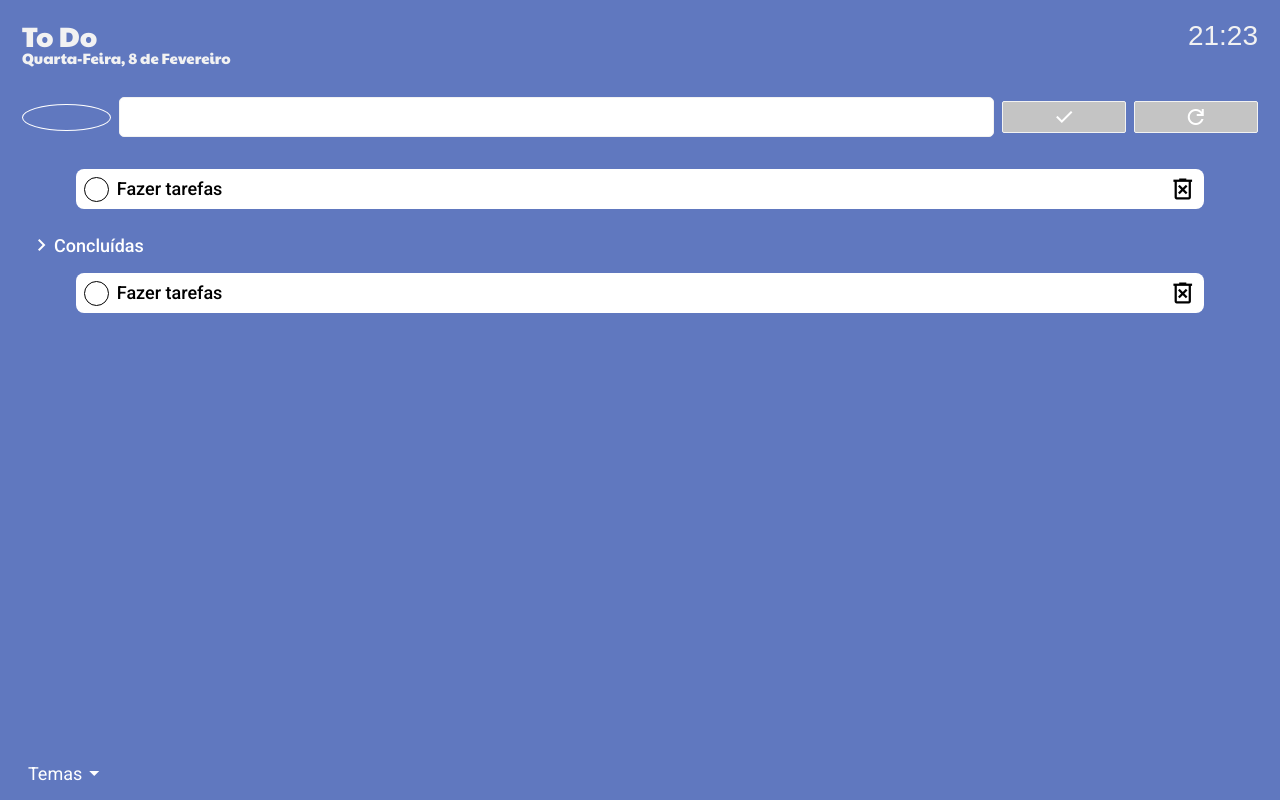
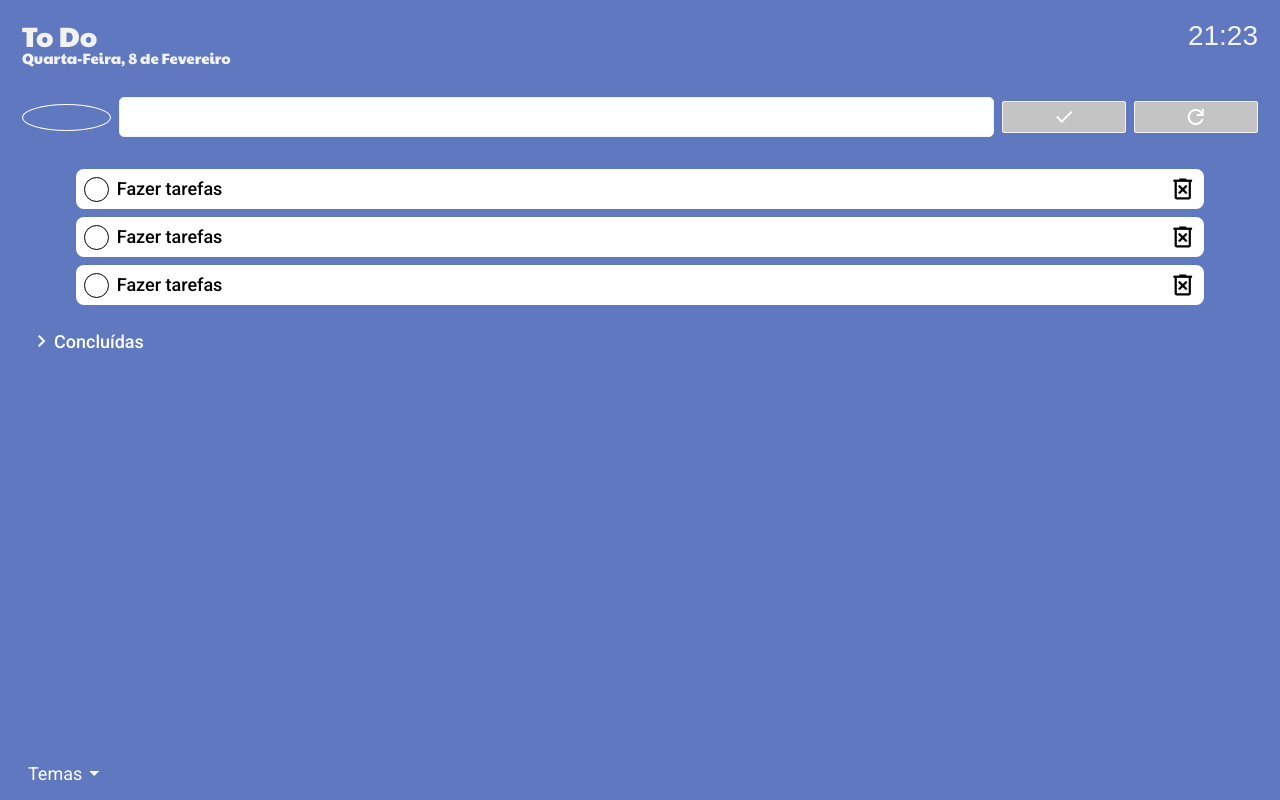
Before and after one commit to LipePLima/ToDo, an Angular app: page / in a window 1280 px wide. Built offline with nearby package versions, Linux system fonts and the light colour scheme; a web font is replaced by a local one.

Commit message:
feat: Exibir lista de tarefas concluídas ao clicar no botão Concluídas

```diff
--- a/src/app/components/list/list.component.css
+++ b/src/app/components/list/list.component.css
@@ -92,5 +92,19 @@
 }
 
 .arrow__completed {
+  transition: .2s;
   font-size: 24px;
 }
+
+.arrow__completed-active {
+  transition: .2s;
+  transform: rotate(90deg);
+}
+
+.list__completed {
+  display: none;
+}
+
+.list__completed-active {
+  display: flex;
+}
--- a/src/app/components/list/list.component.html
+++ b/src/app/components/list/list.component.html
@@ -1,8 +1,8 @@
 <section class="container__list">
   <ul class="list__task" id="list__task">
-    <li class="task">
+    <li class="task" id="0">
       <div class="info-task">
-        <button class="check-task" (click)="finishTask()">
+        <button class="check-task" (click)="finishTask(this)">
           <span class="material-symbols-outlined check">done</span>
         </button>
         <p class="text-task">Fazer tarefas</p>
@@ -11,26 +11,41 @@
         <span class="material-symbols-outlined remove">delete_forever</span>
       </button>
     </li>
+
+    <li class="task" id="1">
+      <div class="info-task">
+        <button class="check-task" (click)="finishTask(this)">
+          <span class="material-symbols-outlined check">done</span>
+        </button>
+        <p class="text-task">Fazer tarefas</p>
+      </div>
+      <button class="remove-task">
+        <span class="material-symbols-outlined remove">delete_forever</span>
+      </button>
+    </li>
+
+    <li class="task" id="2">
+      <div class="info-task">
+        <button class="check-task" (click)="finishTask(this)">
+          <span class="material-symbols-outlined check">done</span>
+        </button>
+        <p class="text-task">Fazer tarefas</p>
+      </div>
+      <button class="remove-task">
+        <span class="material-symbols-outlined remove">delete_forever</span>
+      </button>
+    </li>
+
   </ul>
 
-  <button class="btn__completed">
-    <span class="material-symbols-outlined arrow__completed">
+  <button class="btn__completed" (click)="viewCompleteds()">
+    <span class="material-symbols-outlined arrow__completed" id="arrow__completed">
       chevron_right
     </span>
     <p class="completed">Concluídas</p>
   </button>
 
-  <ul class="list__task list__completed">
-    <li class="task">
-      <div class="info-task">
-        <button class="check-task" (click)="finishTask()">
-          <span class="material-symbols-outlined check">done</span>
-        </button>
-        <p class="text-task" id="text-task">Fazer tarefas</p>
-      </div>
-      <button class="remove-task">
-        <span class="material-symbols-outlined remove">delete_forever</span>
-      </button>
-    </li>
+  <ul class="list__task list__completed" id="list__completed">
+
   </ul>
 </section>
--- a/src/app/components/list/list.component.ts
+++ b/src/app/components/list/list.component.ts
@@ -1,4 +1,5 @@
 import { Component } from '@angular/core';
+import { elementAt } from 'rxjs';
 
 @Component({
   selector: 'app-list',
@@ -6,11 +7,27 @@ import { Component } from '@angular/core';
   styleUrls: ['./list.component.css']
 })
 export class ListComponent {
-  public finishTask() {
+  public finishTask(btn: any) {
+    console.log(btn)
     const check = document.querySelectorAll('.check-task');
     const task  = document.querySelectorAll('.text-task');
 
-    // check?.classList.toggle('check-active')
+    // check.forEach(element => {
+    //   element.addEventListener("click", event => {
+    //     console.log(event.target)
+    //     event.stopPropagation
+    //     // check[i]?.classList.toggle('check-active')
+    //   })
+    // })
+
     // task?.classList.toggle('text-active')
   }
+
+  public viewCompleteds() {
+    const arrow = document.getElementById('arrow__completed');
+    arrow!.classList.toggle('arrow__completed-active');
+
+    const listCompleted = document.getElementById('list__completed');
+    listCompleted!.classList.toggle('list__completed-active');
+  }
 }
```
Also changed, not shown: 1 other file (tests, documents, lock files or other folders).
